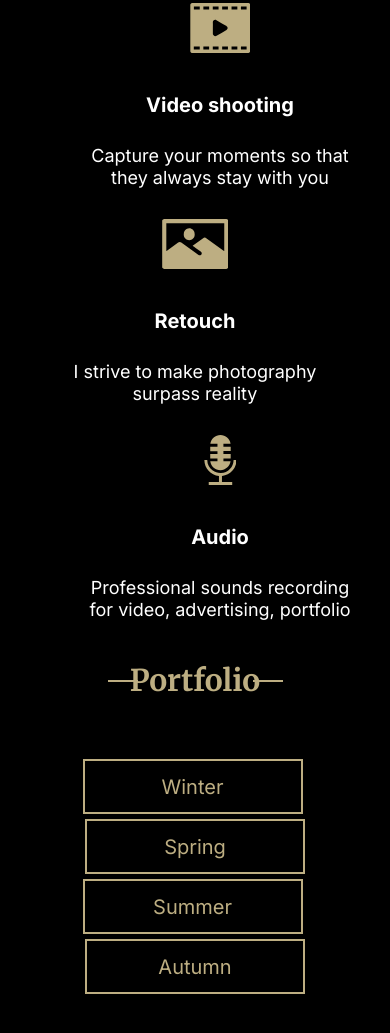
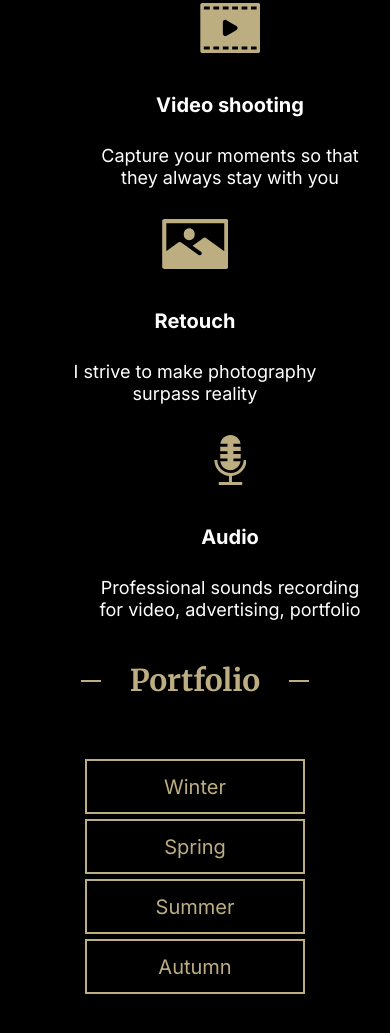
Before and after one commit to KotenkoNata/photo-portfolio, a plain HTML site: page index.html in a window 390 px wide. Shown: the part 951-1984 px from the top of the page. Drawn offline with Linux system fonts and the light colour scheme.

Commit message:
fix: ul styles for skills section

```diff
--- a/index.js
+++ b/index.js
@@ -19,4 +19,4 @@
 
 })();
 
-console.log(`Score: 100 / 100;\n 1. Вёрстка валидная +10/+10;\n 2. Вёрстка семантическая +20/20;\n 3. Вёрстка соответствует макету +48/48; \n 4. Требования к css + 12/12; \n 5. Интерактивность, реализуемая через css +20/20; \n`)
+console.log(`Score: 75 / 75;\n 1. Вёрстка соответствует макету. Ширина экрана 768px +48/48;\n 2. Ни на одном из разрешений до 320px включительно не появляется горизонтальная полоса прокрутки +15/15;\n 3. На ширине экрана 768рх и меньше реализовано адаптивное меню +22/22;`)
--- a/style.css
+++ b/style.css
@@ -561,7 +561,7 @@ h1{
     }
 
     .skills-list li{
-        min-width: 300px;
+        min-width: 280px;
         margin: 0 auto 30px auto;
     }
 }
@@ -661,8 +661,12 @@ h1{
         margin-bottom: 50px;
     }
 
+    .portfolio .section-title-container{
+        width: 65%;
+    }
+
     .portfolio .section-title:before, .portfolio .section-title:after{
-        width: 16%;
+        width: 8%;
     }
 
     .portfolio-button-list{
@@ -671,7 +675,7 @@ h1{
     }
 
     .portfolio-button-list li{
-        margin-right: 5px;
+        margin-right: 0;
         margin-bottom: 5px;
     }
 
```
